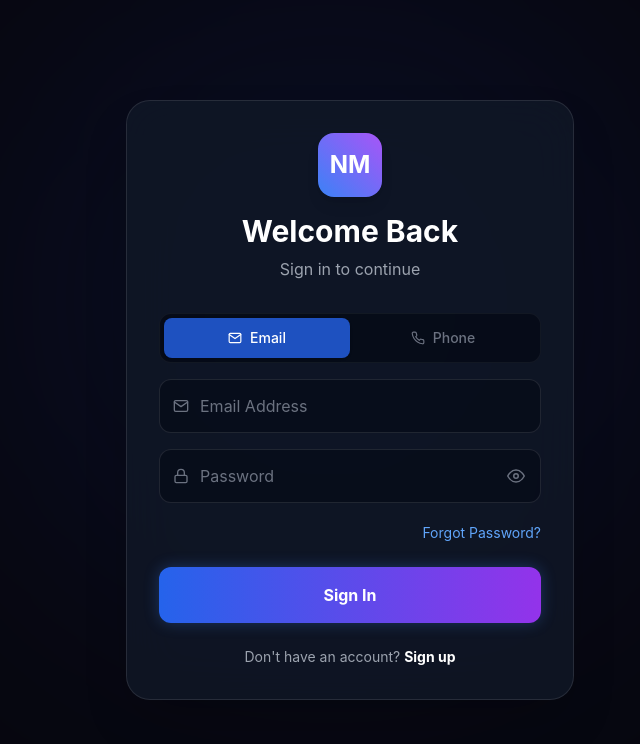
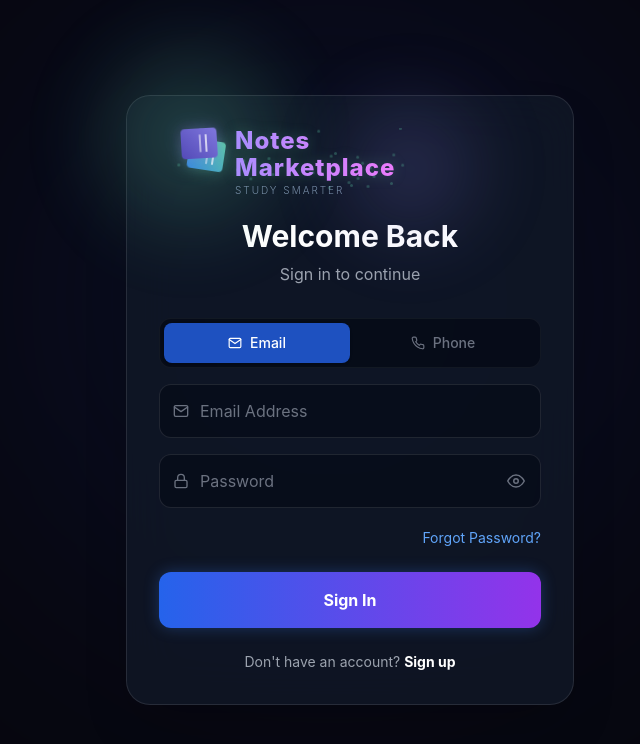
Before and after one commit to DEVKUMAR9012/notes-marketplace, a React (Create React App) app in the folder frontend/: page /login in a window 1280 px wide. Shown: the top 744 px of the page, without its empty margins (290-930 px from the left). Built offline with nearby package versions, Linux system fonts and the light colour scheme; no server answers.

Commit message:
feat(auth): swap static NM icons with flowing AnimatedLogo component in login and registration portals

```diff
--- a/frontend/src/pages/Login.jsx
+++ b/frontend/src/pages/Login.jsx
@@ -5,6 +5,7 @@ import { useAuth } from '../context/AuthContext';
 import API, { warmupServer } from '../utils/api';
 import { FiMail, FiLock, FiEye, FiEyeOff, FiKey, FiArrowLeft } from 'react-icons/fi';
 import NativeSocialLogins from '../components/NativeSocialLogins';
+import AnimatedLogo from '../components/AnimatedLogo';
 
 export default function Login() {
   const [authMethod, setAuthMethod] = useState('email'); // 'email' or 'phone'
@@ -180,8 +181,8 @@ export default function Login() {
                 exit={{ opacity: 0, x: 20 }}
               >
                 <div className="text-center mb-8">
-                  <div className="w-16 h-16 bg-gradient-to-tr from-blue-500 to-purple-500 rounded-2xl flex items-center justify-center mx-auto mb-4 shadow-lg">
-                    <span className="text-2xl font-bold text-white">NM</span>
+                  <div className="flex justify-center mb-5 overflow-visible">
+                    <AnimatedLogo size="large" />
                   </div>
                   <h2 className="text-3xl font-bold text-white">Welcome Back</h2>
                   <p className="text-gray-400 mt-2">Sign in to continue</p>
--- a/frontend/src/pages/Register.jsx
+++ b/frontend/src/pages/Register.jsx
@@ -7,6 +7,7 @@ import {
   FiUser, FiMail, FiLock, FiEye, FiEyeOff, FiUserPlus,
   FiHome, FiKey, FiArrowLeft, FiPhone, FiGift
 } from 'react-icons/fi';
+import AnimatedLogo from '../components/AnimatedLogo';
 
 export default function Register() {
   const [authMethod, setAuthMethod] = useState('email'); // 'email' or 'phone'
@@ -182,8 +183,8 @@ export default function Register() {
 
           {/* Header */}
           <div className="text-center mb-6">
-            <div className="w-16 h-16 bg-gradient-to-tr from-violet-500 to-fuchsia-500 rounded-2xl flex items-center justify-center mx-auto mb-4 shadow-lg">
-              <FiUserPlus className="text-2xl text-white" />
+            <div className="flex justify-center mb-5 overflow-visible">
+              <AnimatedLogo size="large" />
             </div>
             <h2 className="text-3xl font-bold text-white">
               {isGuest ? 'Claim Your Account' : 'Create Account'}
```
